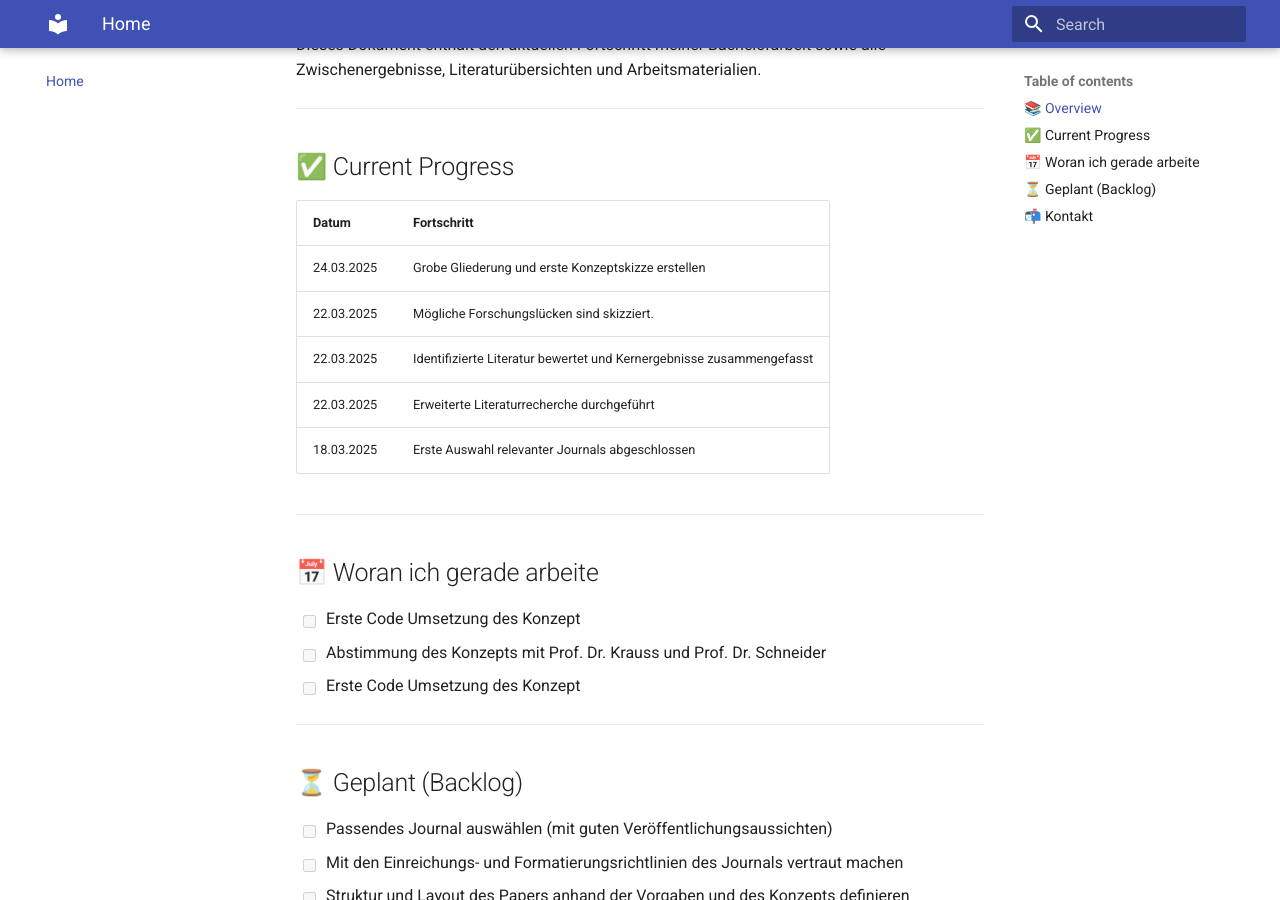
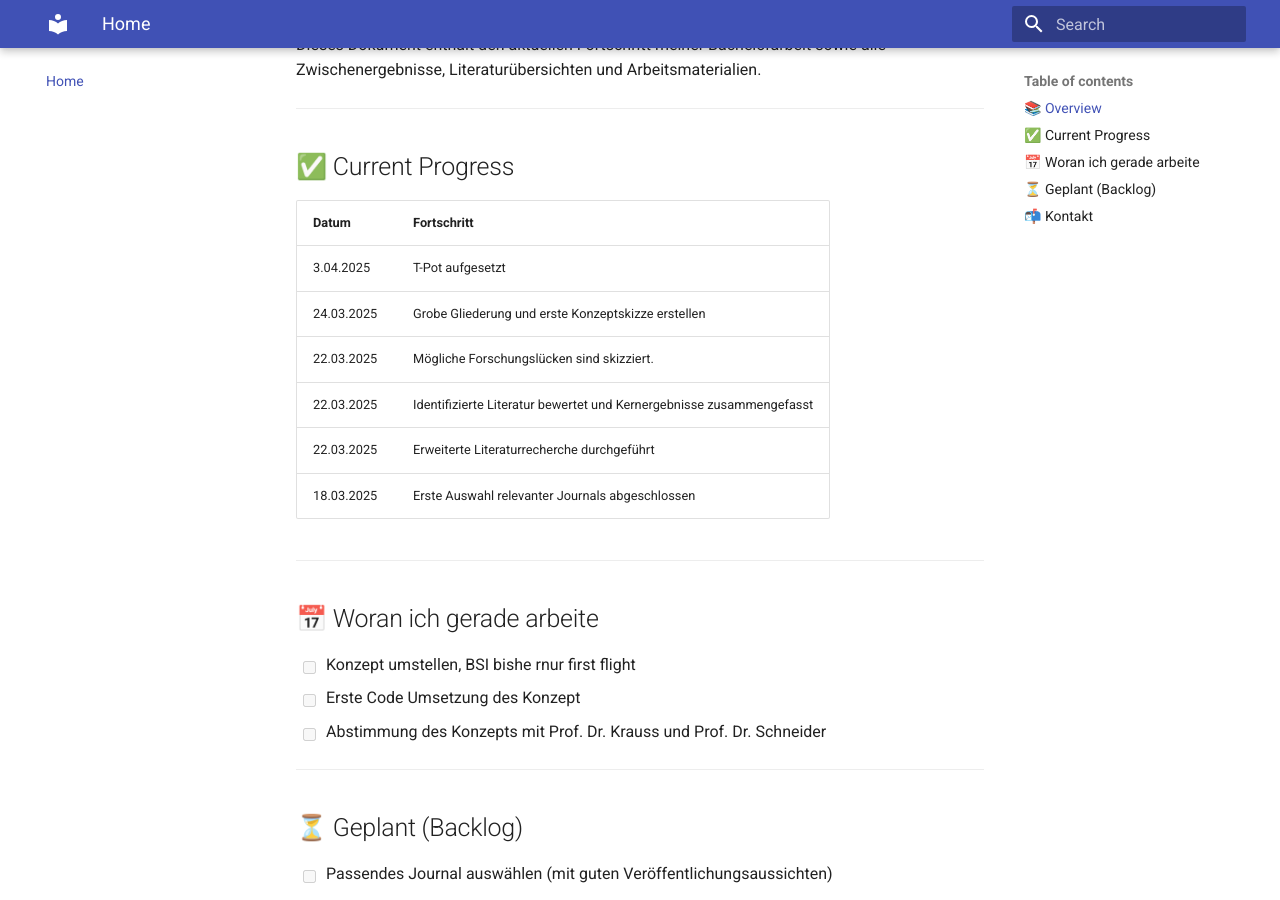
Before and after one commit to JohannesLks/Thesis, an MkDocs documentation site: the page built from docs/index.md, in a window 1280 px wide and 900 px high, scrolled down 441 px. Built offline with MkDocs 1.6.1 and Material for MkDocs 9.7.7, drawn with Linux system fonts in a browser that asks for light colours.

Commit message:
Update index.md

```diff
--- a/docs/index.md
+++ b/docs/index.md
@@ -17,6 +17,7 @@ Dieses Dokument enthält den aktuellen Fortschritt meiner Bachelorarbeit sowie a
 
 | Datum       | Fortschritt                                                        |
 |-------------|--------------------------------------------------------------------|
+| 3.04.2025 | T-Pot aufgesetzt|
 | 24.03.2025 | Grobe Gliederung und erste Konzeptskizze erstellen|
 | 22.03.2025 | Mögliche Forschungslücken sind skizziert.|
 | 22.03.2025 | Identifizierte Literatur bewertet und Kernergebnisse zusammengefasst|
@@ -27,9 +28,9 @@ Dieses Dokument enthält den aktuellen Fortschritt meiner Bachelorarbeit sowie a
 
 ## 📅 Woran ich gerade arbeite
 
+- [ ] Konzept umstellen, BSI bishe rnur first flight
 - [ ] Erste Code Umsetzung des Konzept
 - [ ] Abstimmung des Konzepts mit Prof. Dr. Krauss und Prof. Dr. Schneider
-- [ ] Erste Code Umsetzung des Konzept
 
 ---
 
```
